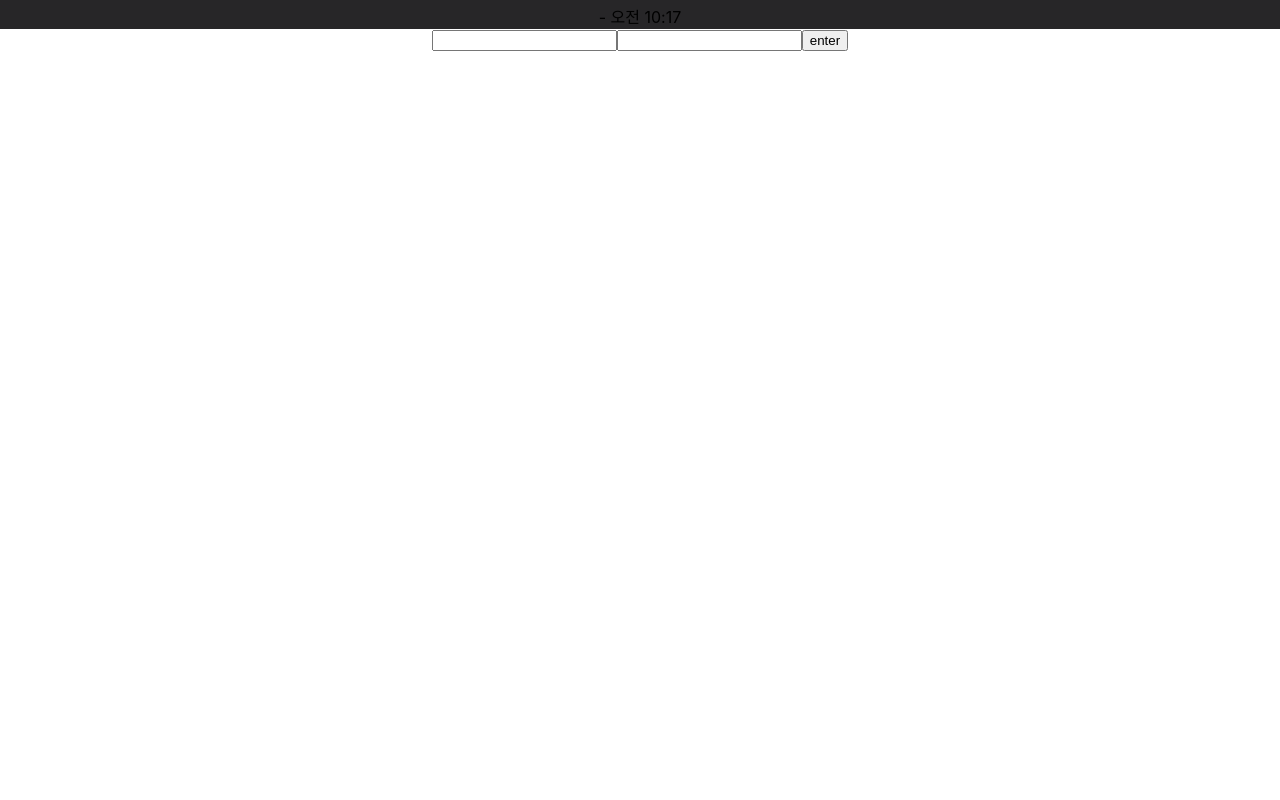
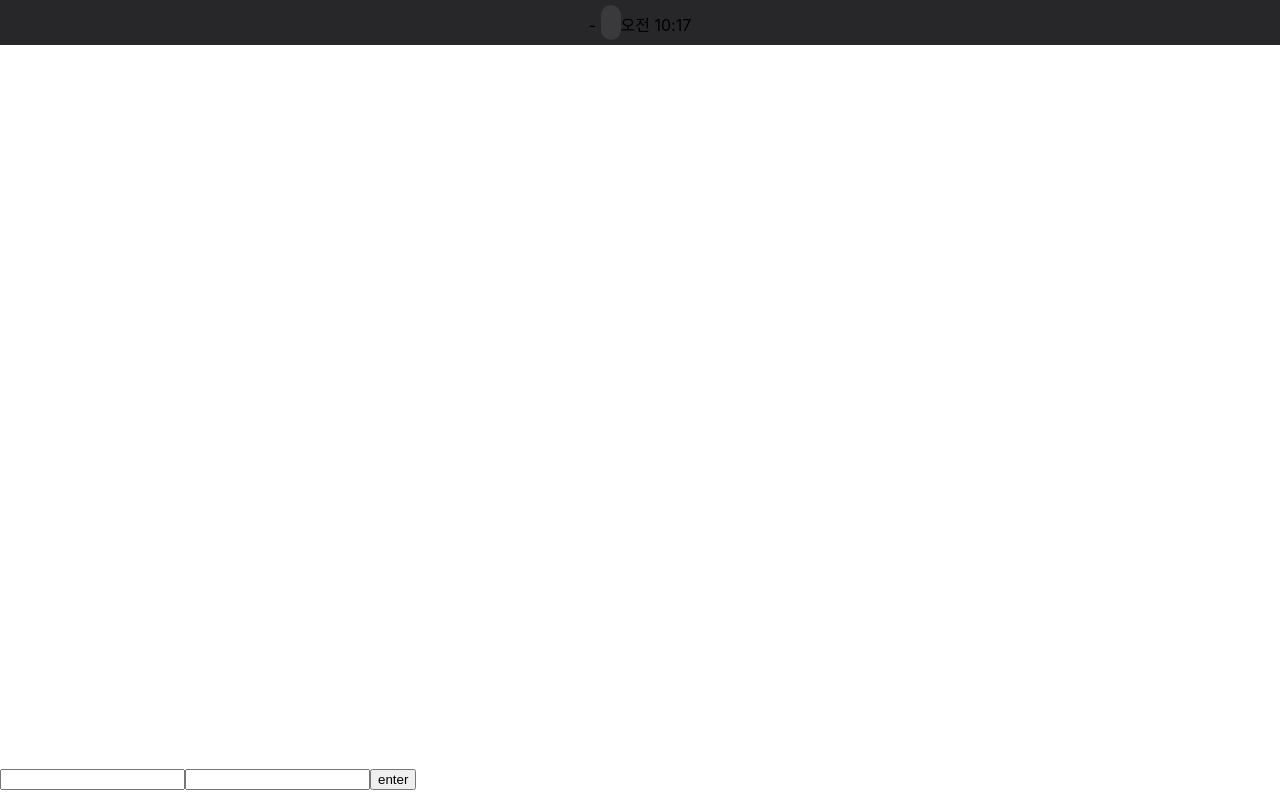
Before and after one commit to dogFootLog/kajjao-talk, a React (Create React App) app: page / in a window 1280 px wide. Both pictures are taken after a click on the button "enter". Built offline with nearby package versions, Linux system fonts and the light colour scheme.

Commit message:
[220608] css 수정 2차

```diff
--- a/src/Main.tsx
+++ b/src/Main.tsx
@@ -9,17 +9,7 @@ interface talkShape {
 }
 
 const Main = () => {
-  const [msgInput, setMsgInput] = useState('');
   const [talkList, setTalkList] = useState<talkShape[]>([]);
-
-  const handleInputChange = (e: React.ChangeEvent<HTMLInputElement>) => {
-    setMsgInput(e.target.value);
-  };
-
-  const onBtnClick = () => {
-    // messages.push({ message: msgInput });
-    // setMessages([...messages]);
-  };
 
   const onEnter = (values: talkShape) => {
     talkList.push({ ...values });
--- a/src/components/balloons/Balloons.css
+++ b/src/components/balloons/Balloons.css
@@ -1,7 +1,9 @@
-.me {
-  font-size: 24px;
-  background-color: rgb(250, 230, 77);
-  color: black;
+.balloon-wrap {
+  padding-top: 8px;
+  padding-bottom: 8px;
+}
+
+.balloon-child {
   border-radius: 2rem;
   padding-left: 10px;
   padding-right: 10px;
@@ -9,6 +11,12 @@
   padding-bottom: 3px;
 }
 
+.me {
+  font-size: 24px;
+  background-color: rgb(250, 230, 77);
+  color: black;
+}
+
 .other {
   font-size: 24px;
   background-color: rgb(58, 58, 60);
--- a/src/components/balloons/Balloons.tsx
+++ b/src/components/balloons/Balloons.tsx
@@ -7,9 +7,11 @@ type ballonProps = {
 };
 
 const Balloon = ({ sender, time, children }: ballonProps) => (
-  <div>
+  <div className="balloon-wrap">
     <span>{`${sender} - `}</span>
-    <span className={sender === 'me' ? 'me' : 'other'}>{`${children}`}</span>
+    <span className={`balloon-child ${sender === 'me' ? 'me' : 'other'}`}>
+      {children}
+    </span>
     <span>{time}</span>
   </div>
 );
--- /dev/null
+++ b/src/components/input/InputList.css
@@ -0,0 +1,4 @@
+.input-area {
+  position: fixed;
+  bottom: 10px;
+}
--- a/src/components/input/InputList.tsx
+++ b/src/components/input/InputList.tsx
@@ -1,4 +1,5 @@
 import React, { useState } from 'react';
+import './InputList.css';
 
 interface propShape {
   onEnter(values: object): any;
```
Also changed, not shown: public/logo512.png (added).
